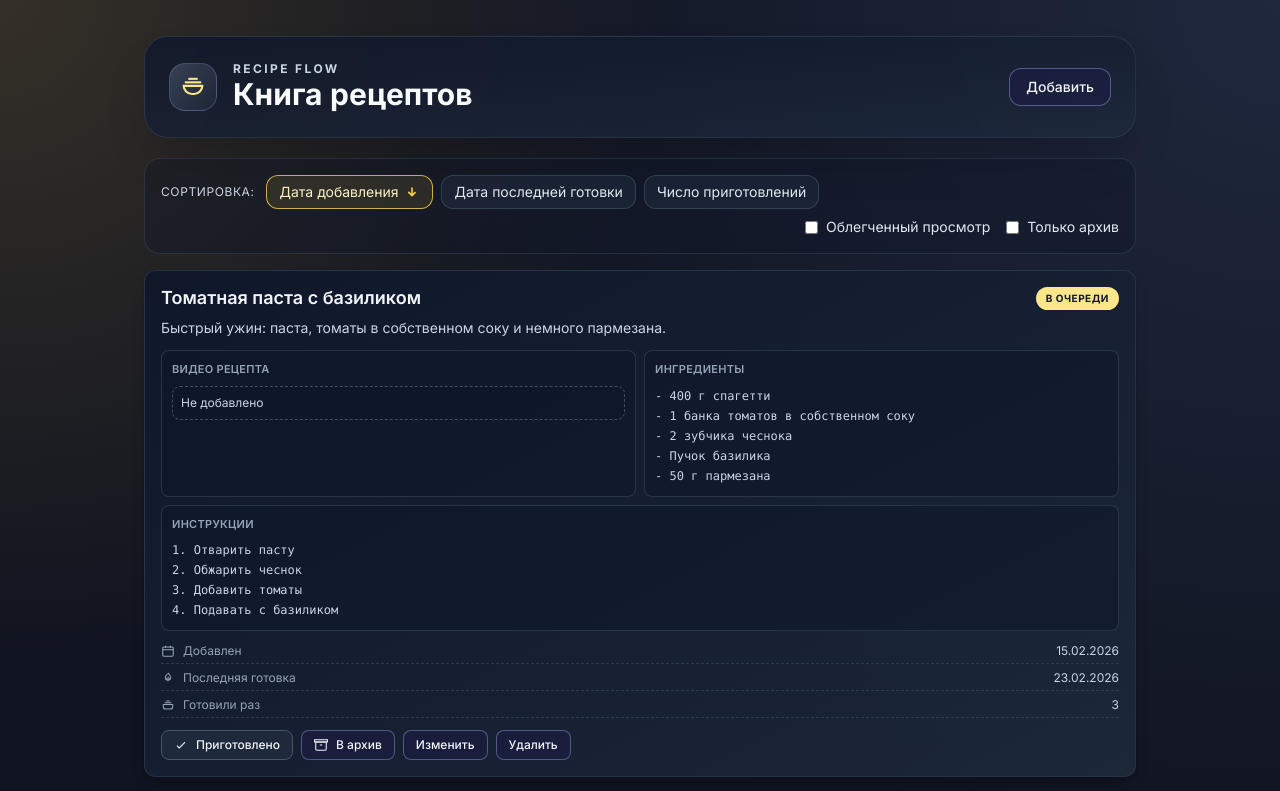
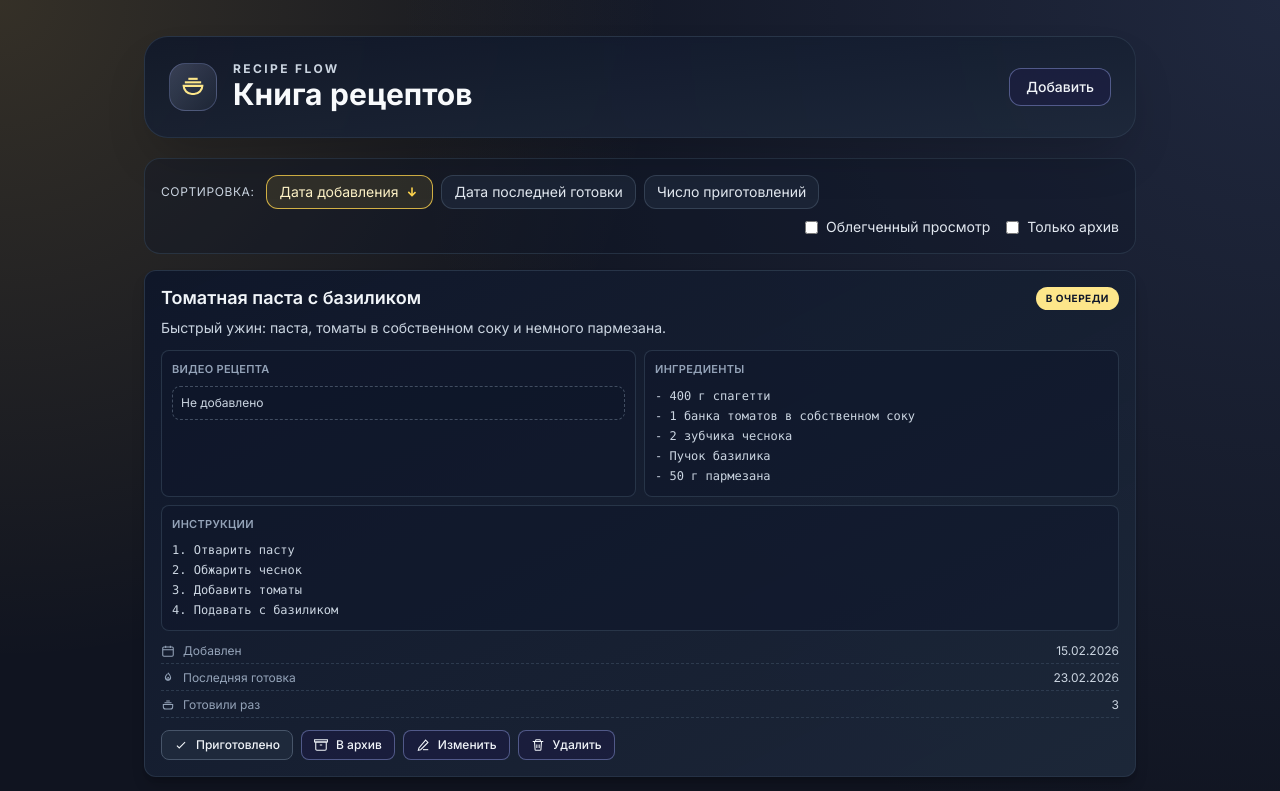
Before and after one commit to Perkin/recepies, a React (Vite) app: page / in a window 1280 px wide. Shown: the top 791 px of the page. Built offline with nearby package versions, Linux system fonts and the light colour scheme.

Commit message:
Add SVG icons for edit and delete recipe actions

```diff
--- /dev/null
+++ b/src/components/icons/DeleteIcon.jsx
@@ -0,0 +1,10 @@
+export function DeleteIcon(props) {
+  return (
+    <svg viewBox="0 0 24 24" fill="none" stroke="currentColor" strokeWidth="1.8" {...props}>
+      <path d="M3 6h18" />
+      <path d="M8 6V4a1 1 0 0 1 1-1h6a1 1 0 0 1 1 1v2" />
+      <path d="M6 6l1 14a1 1 0 0 0 1 .93h8a1 1 0 0 0 1-.93L18 6" />
+      <path d="M10 11v6M14 11v6" />
+    </svg>
+  )
+}
--- /dev/null
+++ b/src/components/icons/EditIcon.jsx
@@ -0,0 +1,8 @@
+export function EditIcon(props) {
+  return (
+    <svg viewBox="0 0 24 24" fill="none" stroke="currentColor" strokeWidth="1.8" {...props}>
+      <path d="M12 20h9" />
+      <path d="m16.5 3.5 4 4L8 20l-4 1 1-4Z" />
+    </svg>
+  )
+}
--- a/src/components/icons/index.js
+++ b/src/components/icons/index.js
@@ -5,3 +5,5 @@ export { CheckIcon } from './CheckIcon'
 export { FlameIcon } from './FlameIcon'
 export { PotIcon } from './PotIcon'
 export { SortIcon } from './SortIcon'
+export { EditIcon } from './EditIcon'
+export { DeleteIcon } from './DeleteIcon'
--- a/src/components/recipe/RecipeCard.jsx
+++ b/src/components/recipe/RecipeCard.jsx
@@ -1,4 +1,4 @@
-import { ArchiveIcon, CalendarIcon, CheckIcon, FlameIcon, PotIcon } from '../icons'
+import { ArchiveIcon, CalendarIcon, CheckIcon, DeleteIcon, EditIcon, FlameIcon, PotIcon } from '../icons'
 import { formatDate } from '../../utils/date'
 
 export function RecipeCard({
@@ -93,9 +93,11 @@ export function RecipeCard({
           </button>
         )}
         <button type="button" className="btn-secondary btn-compact justify-center" onClick={onEdit}>
+          <EditIcon className="h-3.5 w-3.5" />
           Изменить
         </button>
         <button type="button" className="btn-secondary btn-compact justify-center" onClick={onDelete}>
+          <DeleteIcon className="h-3.5 w-3.5" />
           Удалить
         </button>
       </div>
```
